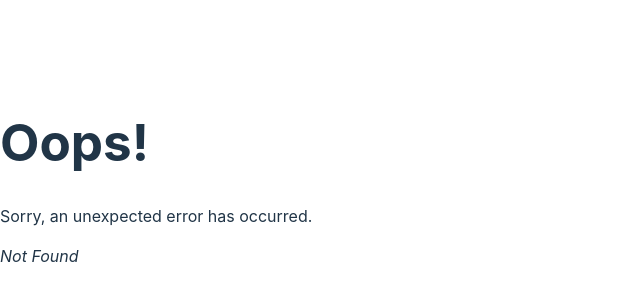
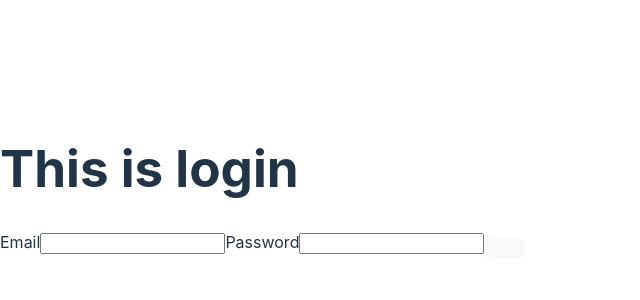
Before and after one commit to DavidVeVe/users-client, a React (Vite) app: page /signup in a window 1280 px wide. Before the commit this address had no page. Shown: the part 218-518 px from the top of the page, without its empty margins (0-640 px from the left). Built offline with nearby package versions, Linux system fonts and the light colour scheme.

Commit message:
Add authentication

```diff
--- a/src/Components/Button/index.jsx
+++ b/src/Components/Button/index.jsx
@@ -1,7 +1,7 @@
-import './button.scss'
+import "./button.scss";
 
-function Button({ btnValue, icon }) {
-  return <button>{icon || btnValue}</button>;
+function Button({ btnValue, icon, onClick }) {
+  return <button onClick={onClick}>{icon || btnValue}</button>;
 }
 
 export default Button;
--- a/src/Components/Input/index.jsx
+++ b/src/Components/Input/index.jsx
@@ -1,13 +1,13 @@
 import RenderIfValid from "../../common/RenderIfValid";
 import "./input.scss";
 
-function Input({ labelText }) {
+function Input({ labelText, value, onChange }) {
   return (
     <>
       <RenderIfValid isValid={labelText}>
         <label>{labelText}</label>
       </RenderIfValid>
-      <input type="text" />
+      <input type="text" value={value} onChange={onChange} />
     </>
   );
 }
--- /dev/null
+++ b/src/Layout/Login/helper.js
@@ -0,0 +1,21 @@
+import { logIn } from "../../requestsHandlers/auth";
+
+const handleEmailValue = ({ target }, setEmail) => {
+  setEmail(target.value);
+};
+
+const handlePasswordValue = ({ target }, setPassword) => {
+  setPassword(target.value);
+};
+
+const handleLogin = async (e, payload) => {
+  e.preventDefault();
+  const data = await logIn(payload);
+  return data;
+};
+
+export default {
+  handleEmailValue,
+  handlePasswordValue,
+  handleLogin
+};
--- a/src/Layout/Login/index.jsx
+++ b/src/Layout/Login/index.jsx
@@ -1,19 +1,36 @@
+import { useState } from "react";
 import Input from "../../Components/Input";
 import Button from "../../Components/Button";
 import constants from "../../common/constants";
+import requestHandlers from "./helper";
 import "./login.scss";
+
+const { handleEmailValue, handlePasswordValue, handleLogin } = requestHandlers;
 
 const {
   LOGIN: { EMAIL, PASSWORD }
 } = constants;
 
 function Login() {
+  const [email, setEmail] = useState("");
+  const [password, setPassword] = useState("");
+
   return (
     <>
       <h1>This is login</h1>
-      <Input labelText={EMAIL} />
-      <Input labelText={PASSWORD} />
-      <Button />
+      <form>
+        <Input
+          labelText={EMAIL}
+          value={email}
+          onChange={(e) => handleEmailValue(e, setEmail)}
+        />
+        <Input
+          labelText={PASSWORD}
+          value={password}
+          onChange={(e) => handlePasswordValue(e, setPassword)}
+        />
+        <Button onClick={(e) => handleLogin(e, { email, password })} />
+      </form>
     </>
   );
 }
--- /dev/null
+++ b/src/requestsHandlers/auth.js
@@ -0,0 +1,28 @@
+async function logIn(payload) {
+  const response = await fetch("http://localhost:3000/api/v1/auth/login", {
+    method: "POST",
+    headers: {
+      "Content-Type": "application/json",
+      api: "unfkktcy"
+    },
+    body: JSON.stringify(payload)
+  });
+
+  const data = await response.json();
+  return data;
+}
+
+async function signUp(payload) {
+  const response = await fetch("http://localhost:3000/api/v1/auth/login", {
+    method: "POST",
+    headers: {
+      "Content-Type": "application/json",
+      api: "unfkktcy"
+    },
+    body: JSON.stringify(payload)
+  });
+
+  const data = await response.json();
+}
+
+export { logIn, signUp };
--- a/src/router/index.jsx
+++ b/src/router/index.jsx
@@ -9,6 +9,11 @@ const router = createBrowserRouter([
   {
     path: "/",
     element: <div>Hello world!</div>,
+    errorElement: <ErrorPage />
+  },
+  {
+    path: "/signup",
+    element: <Login />,
     errorElement: <ErrorPage />
   },
   {
```
